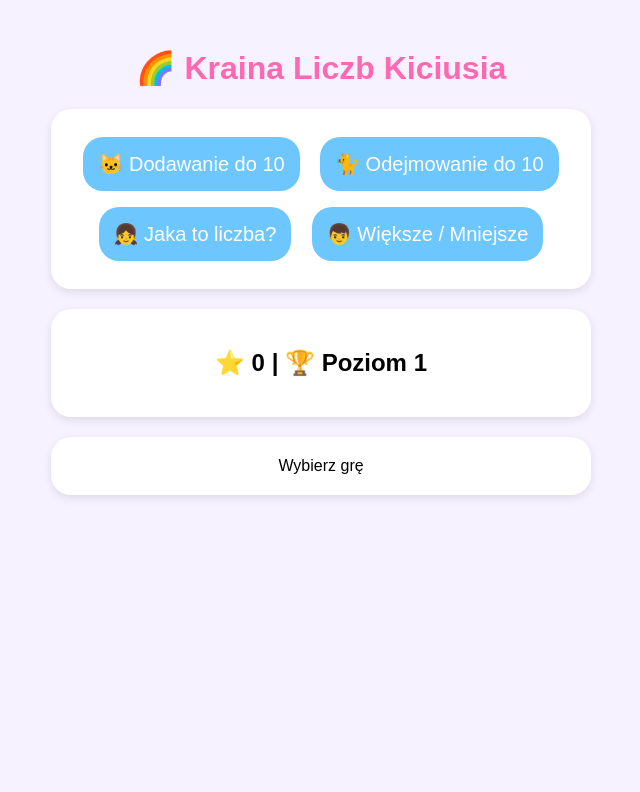
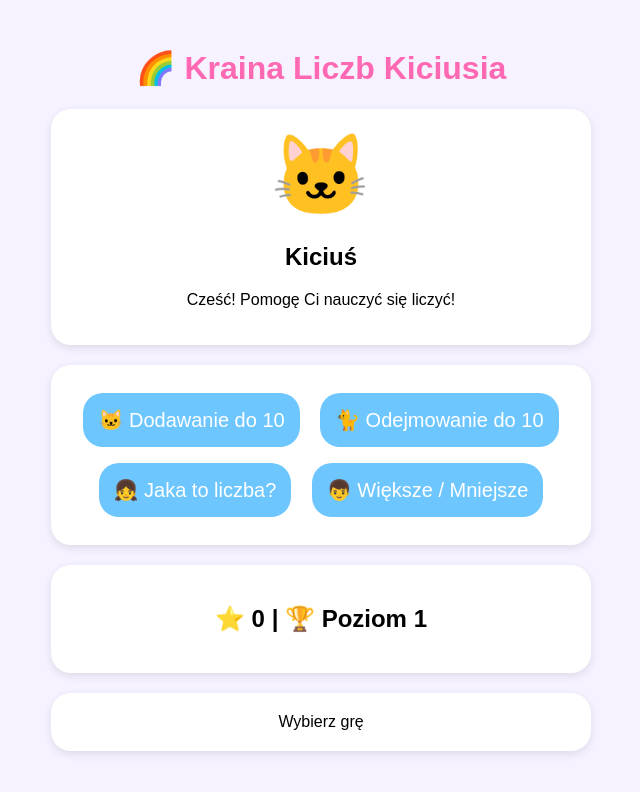
Before and after one commit to krainakiciulkowatosci/kraina-liczb-kiciusia, a plain HTML site: page index.html in a window 1280 px wide. Shown: the whole page, without its empty margins (319-959 px from the left). Drawn offline with Linux system fonts and the light colour scheme.

Commit message:
Update index.html

```diff
--- a/index.html
+++ b/index.html
@@ -41,12 +41,41 @@ box-shadow:0 3px 10px rgba(0,0,0,0.1);
 font-size:50px;
 font-weight:bold;
 }
+  .hero{
+background:white;
+padding:20px;
+border-radius:20px;
+margin:20px auto;
+max-width:500px;
+box-shadow:0 3px 10px rgba(0,0,0,0.1);
+}
+
+.cat{
+font-size:80px;
+margin-bottom:10px;
+}
+
 </style>
 </head>
 
 <body>
 
 <h1>🌈 Kraina Liczb Kiciusia</h1>
+
+<div class="hero">
+
+<div class="cat">
+🐱
+</div>
+
+<h2>Kiciuś</h2>
+
+<p>
+Cześć! Pomogę Ci nauczyć się liczyć!
+</p>
+
+</div>
+
 
 <div class="card">
 
```
